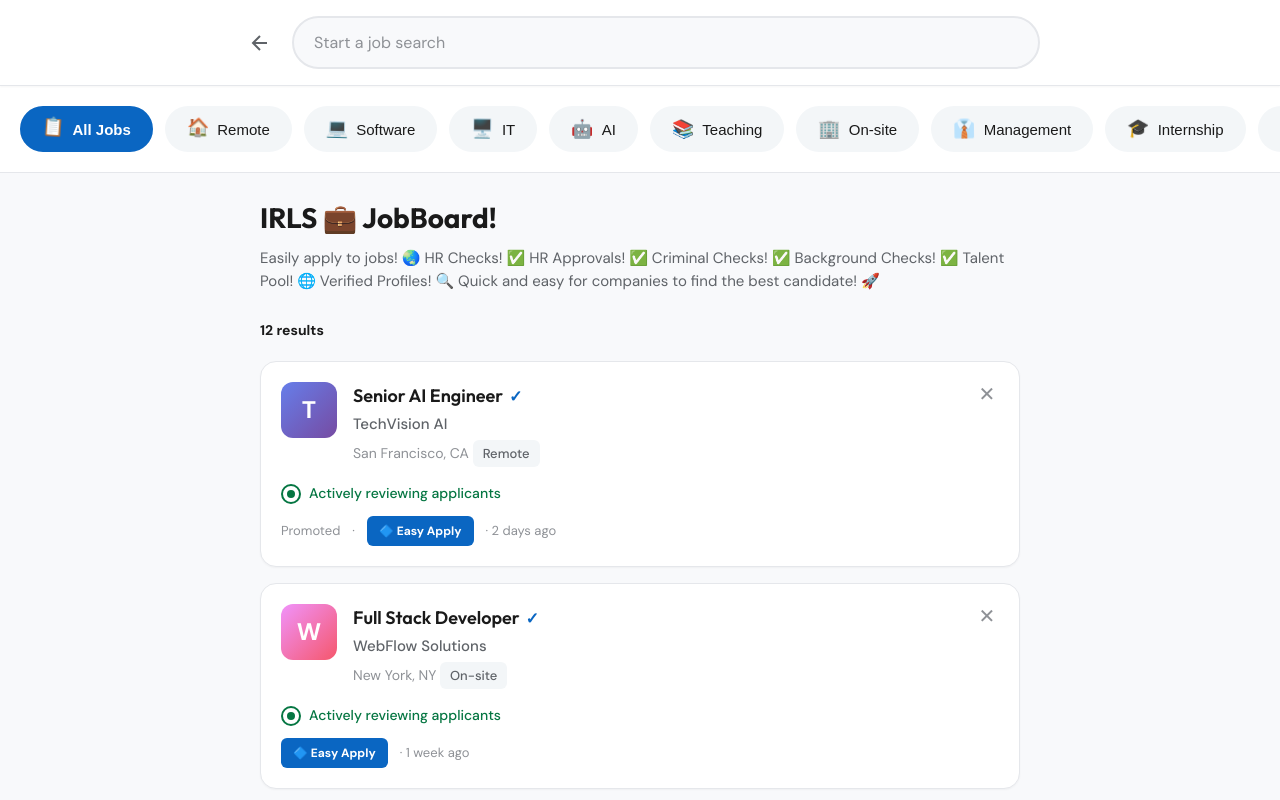
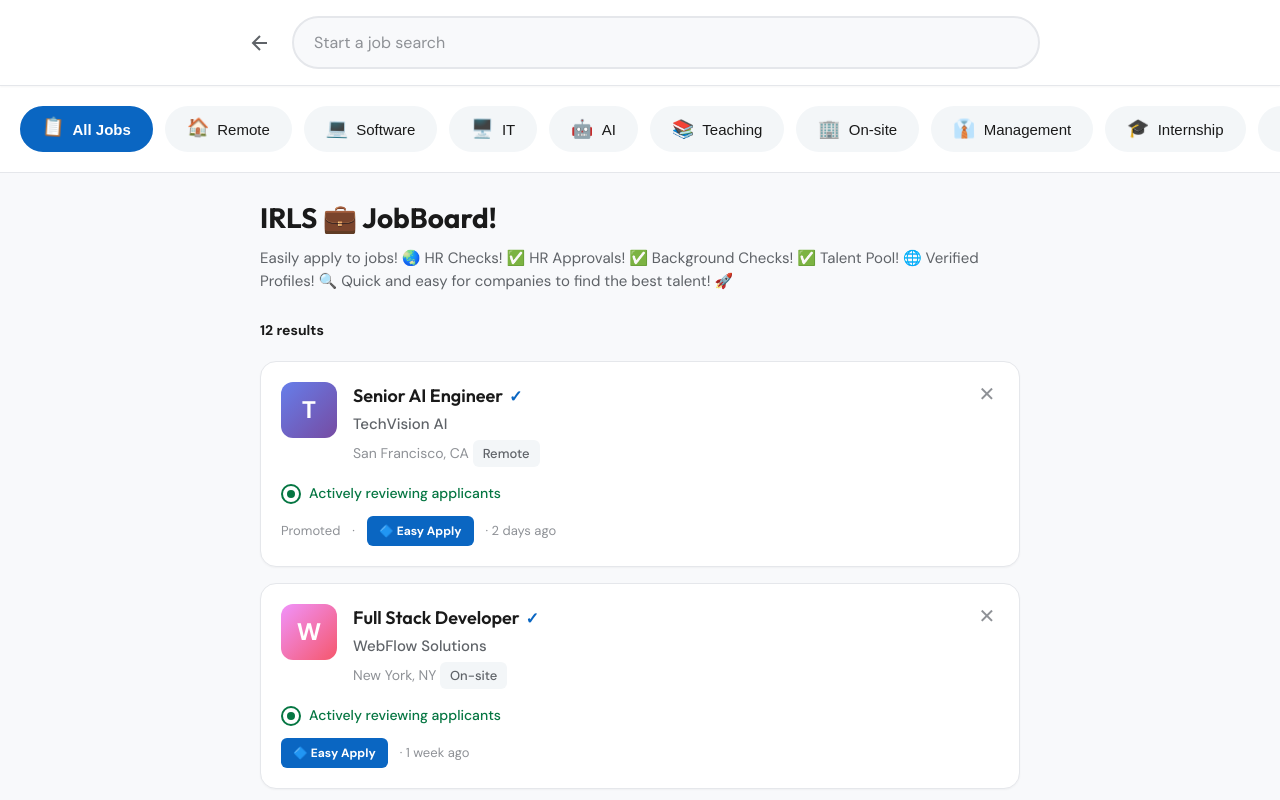
Before and after one commit to ilkaysen18/JobBoard, a plain HTML site: page index.html in a window 1280 px wide. Shown: the top 800 px of the page. Drawn offline with Linux system fonts and the light colour scheme.

Commit message:
Update index.html

```diff
--- a/index.html
+++ b/index.html
@@ -494,7 +494,7 @@
     <div class="content">
         <div id="resultsSection">
             <h1 class="section-header">IRLS 💼 JobBoard!</h1>
-            <p class="section-subtitle">Easily apply to jobs! 🌏 HR Checks! ✅️ HR Approvals! ✅️ Criminal Checks! ✅️ Background Checks! ✅️ Talent Pool! 🌐 Verified Profiles! 🔍 Quick and easy for companies to find the best candidate! 🚀</p>
+            <p class="section-subtitle">Easily apply to jobs! 🌏 HR Checks! ✅️ HR Approvals! ✅️ Background Checks! ✅️ Talent Pool! 🌐 Verified Profiles! 🔍 Quick and easy for companies to find the best talent! 🚀</p>
             <div class="results-count" id="resultsCount">248 results</div>
             <div id="jobsList"></div>
         </div>
```
